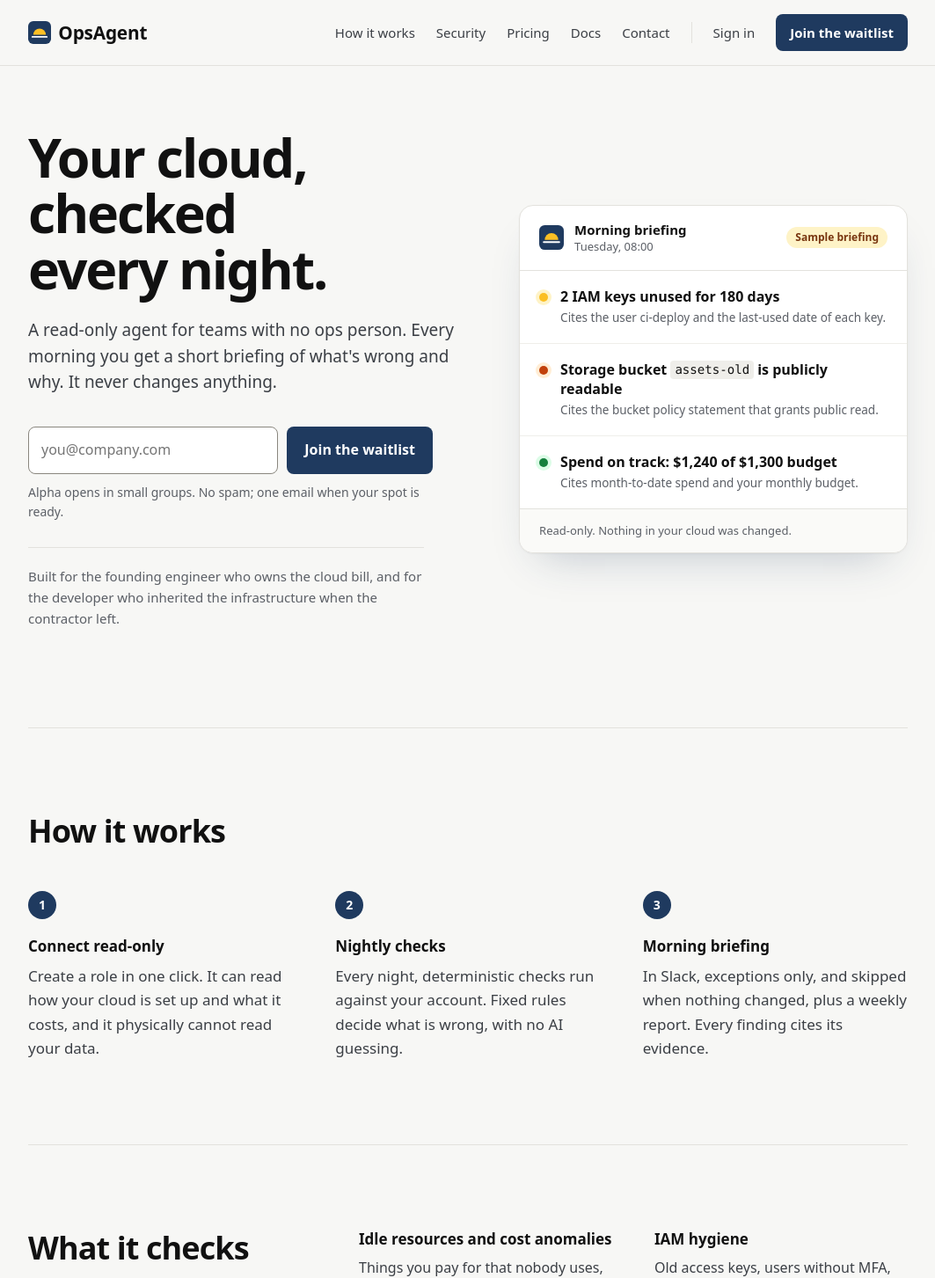
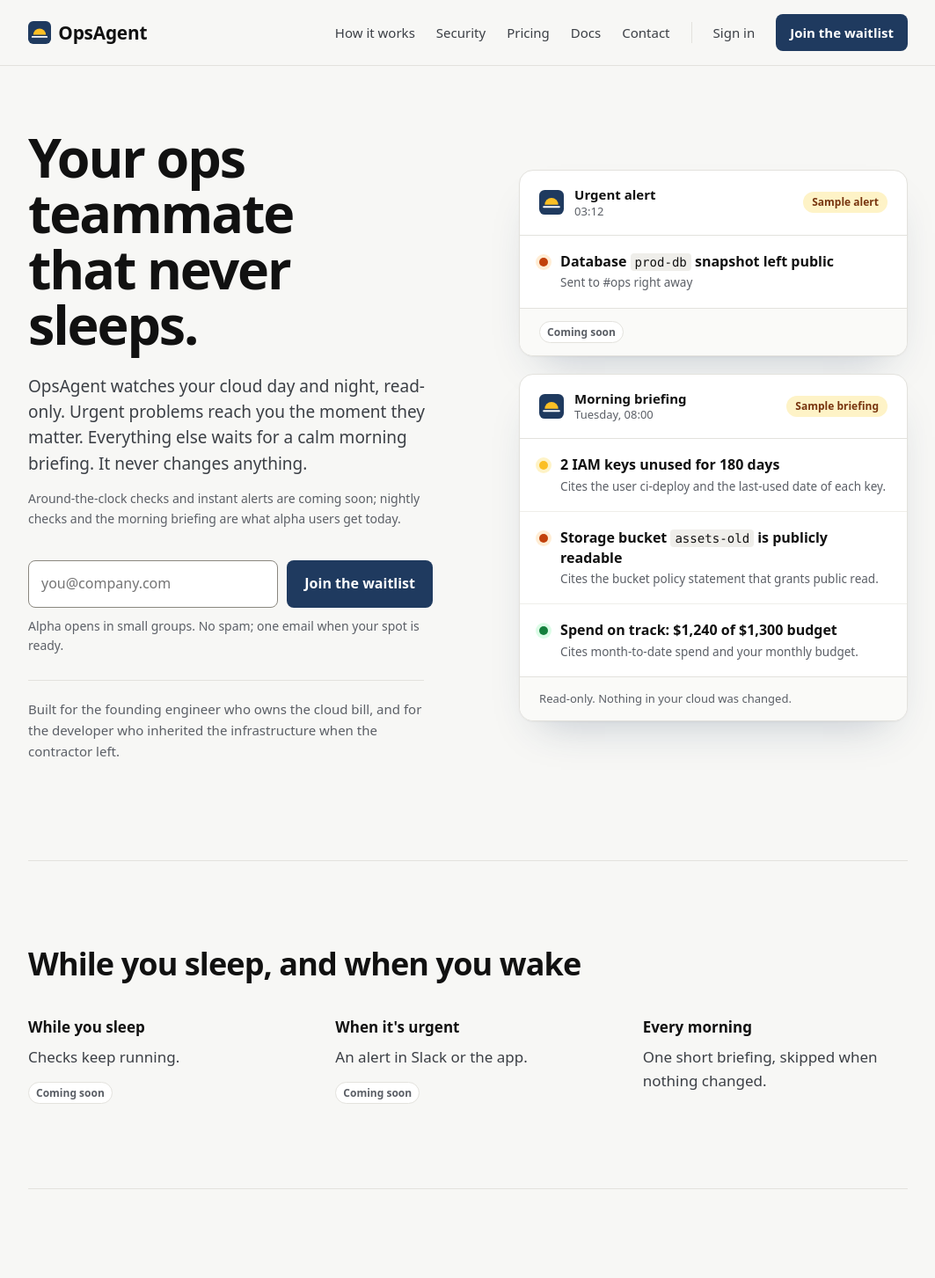
Before and after one commit to OpsAgentDev/opsagent-web, a Next.js app: page / in a window 1280 px wide. Shown: the top 1453 px of the page at 88% size, without its empty margins (108-1171 px from the left). Built offline with nearby package versions, Linux system fonts and the light colour scheme; no server answers; what openapi-fetch would draw is missing.

Commit message:
feat(marketing): home page tells the 24/7 story

```diff
--- a/app/(marketing)/marketing.css
+++ b/app/(marketing)/marketing.css
@@ -142,6 +142,11 @@ body:has(.mkt) { background: #f7f7f5; }
 .mkt .cites { margin-top: 4px; font-size: 13.5px; line-height: 1.45; color: var(--soft); }
 .mkt .briefing-foot { padding: 14px 22px; background: #fafaf8; border-top: 1px solid var(--line); font-size: 13px; color: var(--soft); }
 
+.mkt .hero-note { margin-top: 14px; font-size: 14px; color: var(--soft); max-width: 34em; }
+.mkt .hero-cards { display: grid; gap: 20px; }
+.mkt .alert-body { display: flex; gap: 14px; padding: 18px 22px; }
+.mkt .alert .briefing-foot { margin: 0; }
+
 /* Sections */
 .mkt .section { padding: 96px 0; border-top: 1px solid var(--line); scroll-margin-top: 24px; }
 .mkt .section h2 { font-size: clamp(28px, 1.6vw + 18px, 36px); line-height: 1.15; letter-spacing: -0.025em; }
@@ -150,6 +155,10 @@ body:has(.mkt) { background: #f7f7f5; }
 .mkt .split { display: grid; grid-template-columns: minmax(0, 1fr) minmax(0, 2fr); gap: 64px; align-items: start; }
 
 /* How it works: a real sequence, so the steps are numbered */
+.mkt .daynight { display: grid; grid-template-columns: repeat(3, minmax(0, 1fr)); gap: 48px; margin-top: 40px; }
+.mkt .daynight p { margin: 8px 0 12px; color: var(--body); }
+.mkt .section-more { margin-top: 32px; }
+.mkt .mobile-strip h2 { max-width: 24ch; margin-bottom: 16px; }
 .mkt .steps { counter-reset: step; display: grid; grid-template-columns: repeat(3, minmax(0, 1fr)); gap: 48px; margin-top: 48px; }
 .mkt .steps li { counter-increment: step; }
 .mkt .steps li::before {
@@ -230,7 +239,7 @@ body:has(.mkt) { background: #f7f7f5; }
 
 @media (max-width: 800px) {
   .mkt .hero { grid-template-columns: minmax(0, 1fr); gap: 56px; padding: 40px 0 72px; }
-  .mkt .split, .mkt .steps, .mkt .checks, .mkt .never ul { grid-template-columns: minmax(0, 1fr); }
+  .mkt .split, .mkt .steps, .mkt .daynight, .mkt .checks, .mkt .never ul { grid-template-columns: minmax(0, 1fr); }
   .mkt .split { gap: 32px; }
   .mkt .steps { gap: 36px; margin-top: 36px; }
   .mkt .checks li:nth-child(2) { border-top: 1px solid var(--line); padding-top: 22px; }
--- a/app/(marketing)/page.tsx
+++ b/app/(marketing)/page.tsx
@@ -1,7 +1,15 @@
 import Link from "next/link";
 import { WaitlistForm } from "@/components/marketing/WaitlistForm";
 import { BriefingCard } from "@/components/marketing/BriefingCard";
+import { AlertCard } from "@/components/marketing/AlertCard";
+import { ComingSoon } from "@/components/marketing/ComingSoon";
 import { MCP_URL } from "@/lib/agents";
+
+const DAY_NIGHT = [
+  { title: "While you sleep", body: "Checks keep running.", soon: true },
+  { title: "When it's urgent", body: "An alert in Slack or the app.", soon: true },
+  { title: "Every morning", body: "One short briefing, skipped when nothing changed.", soon: false },
+];
 
 const STEPS = [
   {
@@ -9,12 +17,12 @@ const STEPS = [
     body: "Create a role in one click. It can read how your cloud is set up and what it costs, and it physically cannot read your data.",
   },
   {
-    title: "Nightly checks",
-    body: "Every night, deterministic checks run against your account. Fixed rules decide what is wrong, with no AI guessing.",
+    title: "Checks run",
+    body: "Deterministic checks run against your account. Fixed rules decide what is wrong, with no AI guessing. Every night today; around the clock is coming.",
   },
   {
-    title: "Morning briefing",
-    body: "In Slack, exceptions only, and skipped when nothing changed, plus a weekly report. Every finding cites its evidence.",
+    title: "Briefing, and alerts later",
+    body: "A morning briefing in Slack, exceptions only and skipped when nothing changed, plus a weekly report. Urgent alerts are coming soon.",
   },
 ];
 
@@ -34,19 +42,23 @@ const CHECKS = [
 const NEVER = [
   ["Write to your infrastructure", "Its role has no write permissions, so it cannot change, stop or delete anything."],
   ["Read your data", "It never reads objects, rows or secrets; only configuration, metadata and billing."],
-  ["Page you at 3am", "There is no on-call and no night alert. Findings wait for your morning briefing."],
+  ["Spam you with noise", "Only urgent findings will ever interrupt you, and only on the channels you choose. Everything else waits for your morning briefing."],
   ["Resell AI", "You bring your own agent or model key, and pay your AI provider directly."],
 ];
 
 export default function Home() {
   return (
     <main>
-      <section className="hero">
+      <section className="hero" id="waitlist">
         <div className="hero-text">
-          <h1>Your cloud, checked every night.</h1>
+          <h1>Your ops teammate that never sleeps.</h1>
           <p className="lead">
-            A read-only agent for teams with no ops person. Every morning you get a short briefing of what&apos;s wrong
-            and why. It never changes anything.
+            OpsAgent watches your cloud day and night, read-only. Urgent problems reach you the moment they matter.
+            Everything else waits for a calm morning briefing. It never changes anything.
+          </p>
+          <p className="hero-note">
+            Around-the-clock checks and instant alerts are coming soon; nightly checks and the morning briefing are what
+            alpha users get today.
           </p>
           <WaitlistForm source="landing-hero" />
           <p className="hero-who">
@@ -54,7 +66,23 @@ export default function Home() {
             infrastructure when the contractor left.
           </p>
         </div>
-        <BriefingCard />
+        <div className="hero-cards">
+          <AlertCard />
+          <BriefingCard />
+        </div>
+      </section>
+
+      <section className="section" aria-labelledby="day-night-h">
+        <h2 id="day-night-h">While you sleep, and when you wake</h2>
+        <ul className="daynight">
+          {DAY_NIGHT.map((d) => (
+            <li key={d.title}>
+              <h3>{d.title}</h3>
+              <p>{d.body}</p>
+              {d.soon && <ComingSoon />}
+            </li>
+          ))}
+        </ul>
       </section>
 
       <section className="section" id="how-it-works" aria-labelledby="how-it-works-h">
@@ -67,6 +95,9 @@ export default function Home() {
             </li>
           ))}
         </ol>
+        <p className="section-more">
+          <Link href="/how-it-works">See how it works</Link>
+        </p>
       </section>
 
       <section className="section split" id="what-it-checks" aria-labelledby="what-it-checks-h">
@@ -99,6 +130,11 @@ export default function Home() {
         </ul>
       </section>
 
+      <section className="section mobile-strip" aria-labelledby="mobile-h">
+        <h2 id="mobile-h">OpsAgent for iOS and Android: alerts and briefings in your pocket.</h2>
+        <ComingSoon />
+      </section>
+
       <section className="section split" id="bring-your-own-ai" aria-labelledby="byo-h">
         <div>
           <h2 id="byo-h">Bring your own AI</h2>
@@ -120,7 +156,7 @@ export default function Home() {
       </section>
 
       <section className="section closing" aria-labelledby="closing-h">
-        <h2 id="closing-h">Start your mornings knowing what changed.</h2>
+        <h2 id="closing-h">Get your ops teammate.</h2>
         <p className="section-lead">
           The alpha opens to a few teams at a time. Join the waitlist and we will email you when your spot is ready.
         </p>
--- /dev/null
+++ b/components/marketing/AlertCard.tsx
@@ -0,0 +1,30 @@
+import { Mark } from "@/components/brand/Logo";
+import { ComingSoon } from "@/components/marketing/ComingSoon";
+
+/** Static example of an urgent alert; invented, so it is labelled as a sample and tagged Coming soon. */
+export function AlertCard() {
+  return (
+    <figure className="briefing alert" aria-label="Sample alert">
+      <div className="briefing-head">
+        <Mark size={28} />
+        <div>
+          <p className="briefing-title">Urgent alert</p>
+          <p className="briefing-meta">03:12</p>
+        </div>
+        <span className="briefing-sample">Sample alert</span>
+      </div>
+      <div className="alert-body">
+        <span className="dot dot-bad" role="img" aria-label="Critical" />
+        <div>
+          <p className="finding">
+            Database <code>prod-db</code> snapshot left public
+          </p>
+          <p className="cites">Sent to #ops right away</p>
+        </div>
+      </div>
+      <p className="briefing-foot">
+        <ComingSoon />
+      </p>
+    </figure>
+  );
+}
--- a/scripts/brand-assets.mjs
+++ b/scripts/brand-assets.mjs
@@ -9,7 +9,7 @@ const font = "-apple-system, BlinkMacSystemFont, 'Segoe UI', Roboto, Helvetica,
 const apple = `<body style="margin:0;background:#1f3a5f">${mark(180)}</body>`;
 const og = `<body style="margin:0;width:1200px;height:630px;background:#f7f7f5;font-family:${font};box-sizing:border-box;padding:80px;display:flex;flex-direction:column;justify-content:space-between">
 <div style="display:flex;align-items:center;gap:20px;color:#1f3a5f;font-size:48px;font-weight:650;letter-spacing:-0.01em">${mark(64)}OpsAgent</div>
-<div style="color:#111;font-size:84px;font-weight:650;letter-spacing:-0.02em;line-height:1.05;max-width:900px">Your cloud, checked every night.</div></body>`;
+<div style="color:#111;font-size:84px;font-weight:650;letter-spacing:-0.02em;line-height:1.05;max-width:900px">Your ops teammate that never sleeps.</div></body>`;
 
 const browser = await chromium.launch();
 for (const [html, w, h, out] of [
```
Also changed, not shown: app/opengraph-image.png, 1 other file (tests, documents, lock files or other folders).
